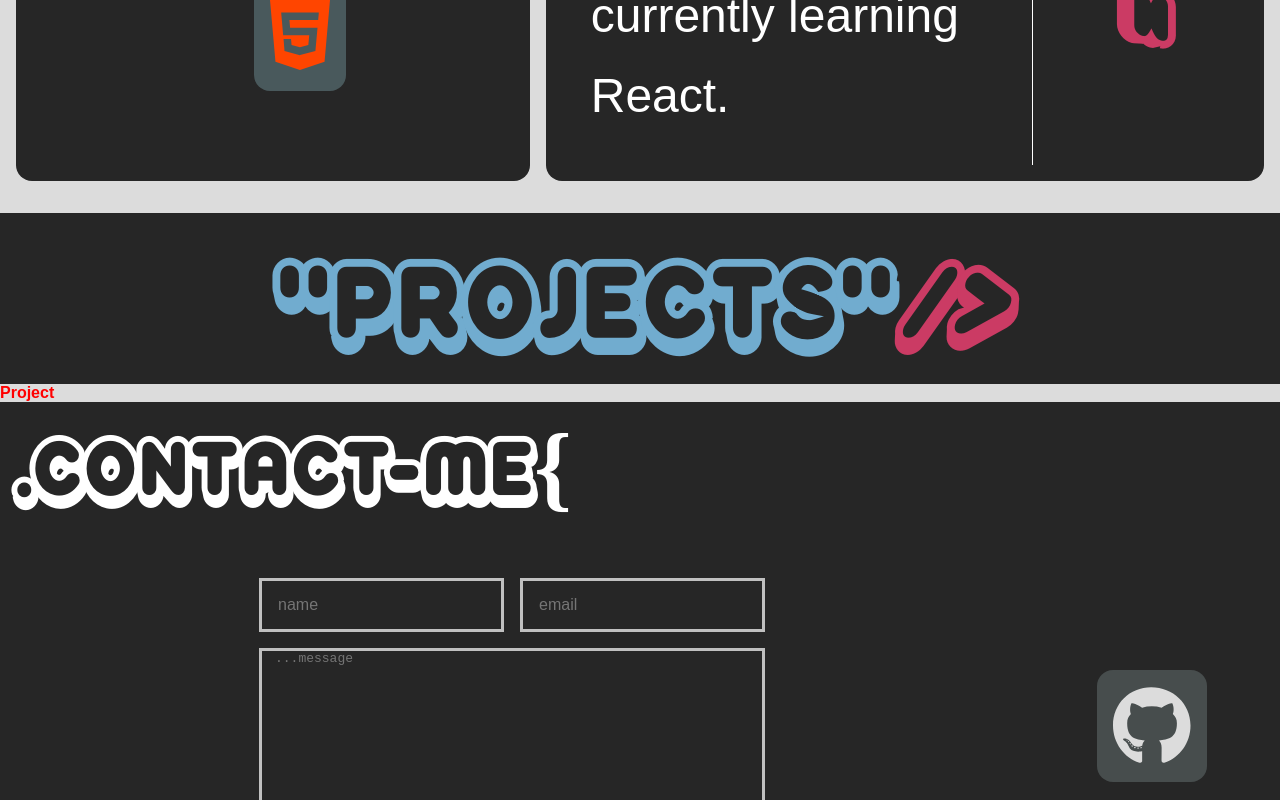
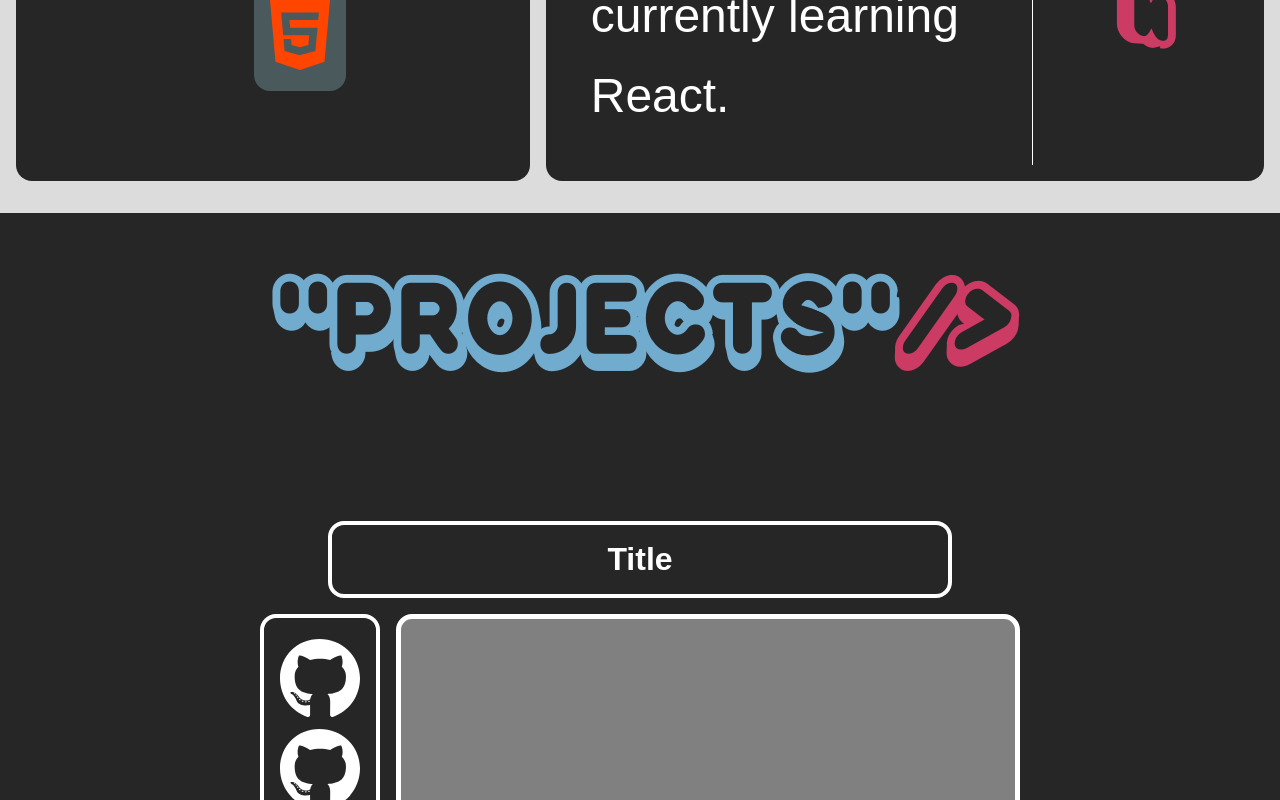
Before and after one commit to Nicholas-Abell/portfolio_old, a React (Create React App) app: page / in a window 1280 px wide. Shown: the part 2000-2800 px from the top of the page. Built offline with nearby package versions, Linux system fonts and the light colour scheme.

Commit message:
styles for project section rework

```diff
--- a/src/Component/Project.js
+++ b/src/Component/Project.js
@@ -1,6 +1,26 @@
+import { faLinkedin, faGithub } from '@fortawesome/free-brands-svg-icons';
+import { useContext } from 'react';
+import { AppContext } from '../App';
+
 const Project = () => {
+
+    const { FontAwesomeIcon } = useContext(AppContext);
+
     return (
-        <h1 style={{ color: 'red' }}>Project</h1>
+        <div className="project">
+            <h1 className='project__title'>Title</h1>
+            <div className='flex'>
+                <div className="project__techStack">
+                    <FontAwesomeIcon icon={faGithub} className="icon" />
+                    <FontAwesomeIcon icon={faGithub} className="icon" />
+                    <FontAwesomeIcon icon={faGithub} className="icon" />
+                    <FontAwesomeIcon icon={faGithub} className="icon" />
+                </div>
+                <div className="fake-img">
+                    <div className='overlay'></div>
+                </div>
+            </div>
+        </div>
     )
 }
 
--- a/src/Component/Projects.js
+++ b/src/Component/Projects.js
@@ -2,9 +2,27 @@ import './Projects.scss';
 import Project from './Project';
 
 const Projects = ({ projectsRef }) => {
+
+    //map later
+    const projectList = [
+        {
+            id: 1,
+            title: 'Wordle Game',
+            description: '',
+            image: ''
+        },
+        {
+            id: 2,
+            title: '',
+            description: '',
+            image: ''
+        }
+    ];
+
     return (
         <section className="projects-section" name='projectsScroll'>
             <h1 ref={projectsRef} className="projects-section__title">"Projects"<em>{'/>'}</em></h1>
+            <Project />
             <Project />
         </section>
     )
--- a/src/Component/Projects.scss
+++ b/src/Component/Projects.scss
@@ -5,6 +5,8 @@
     position: relative;
     text-align: left;
     width: 100%;
+    padding: 1rem;
+    background-color: var(--primary);
 
     &__title {
         font-family: reglisse;
@@ -19,4 +21,71 @@
         }
     }
 
+    .project {
+        display: flex;
+        justify-content: center;
+        align-items: center;
+        flex-direction: column;
+        height: 400px;
+        margin: 10rem 0;
+
+        &__title{
+            width: 50%;
+            border: solid white 4px;
+            border-radius: 1rem;
+            padding: 1rem;
+            text-align: center;
+            font-size: 2rem;
+            margin: 1rem;
+        }
+
+        &__techStack {
+            display: flex;
+            flex-direction: column;
+            justify-content: center;
+            align-items: center;
+            height: 100%;
+            padding: 1rem;
+            border: solid white 4px;
+            border-radius: 1rem;
+            margin-right: 1rem;
+
+            .icon {
+                flex: 1;
+                width: 80px;
+                height: 80px;
+            }
+        }
+
+        .fake-img {
+            position: relative;
+            background-color: gray;
+            border: solid white 5px;
+            width: 50%;
+            height: 400px;
+            border-radius: 1rem;
+
+            .overlay {
+                opacity: 0%;
+                bottom: 0;
+                cursor: pointer;
+                background-color: var(--primary);
+                width: 100%;
+                height: 100%;
+                border-radius: 1rem;
+
+                &:hover {
+                    opacity: 85%;
+                }
+            }
+        }
+    }
+
 }
+
+.flex {
+    display: flex;
+    width: 100%;
+    justify-content: center;
+    align-items: center;
+}
```
